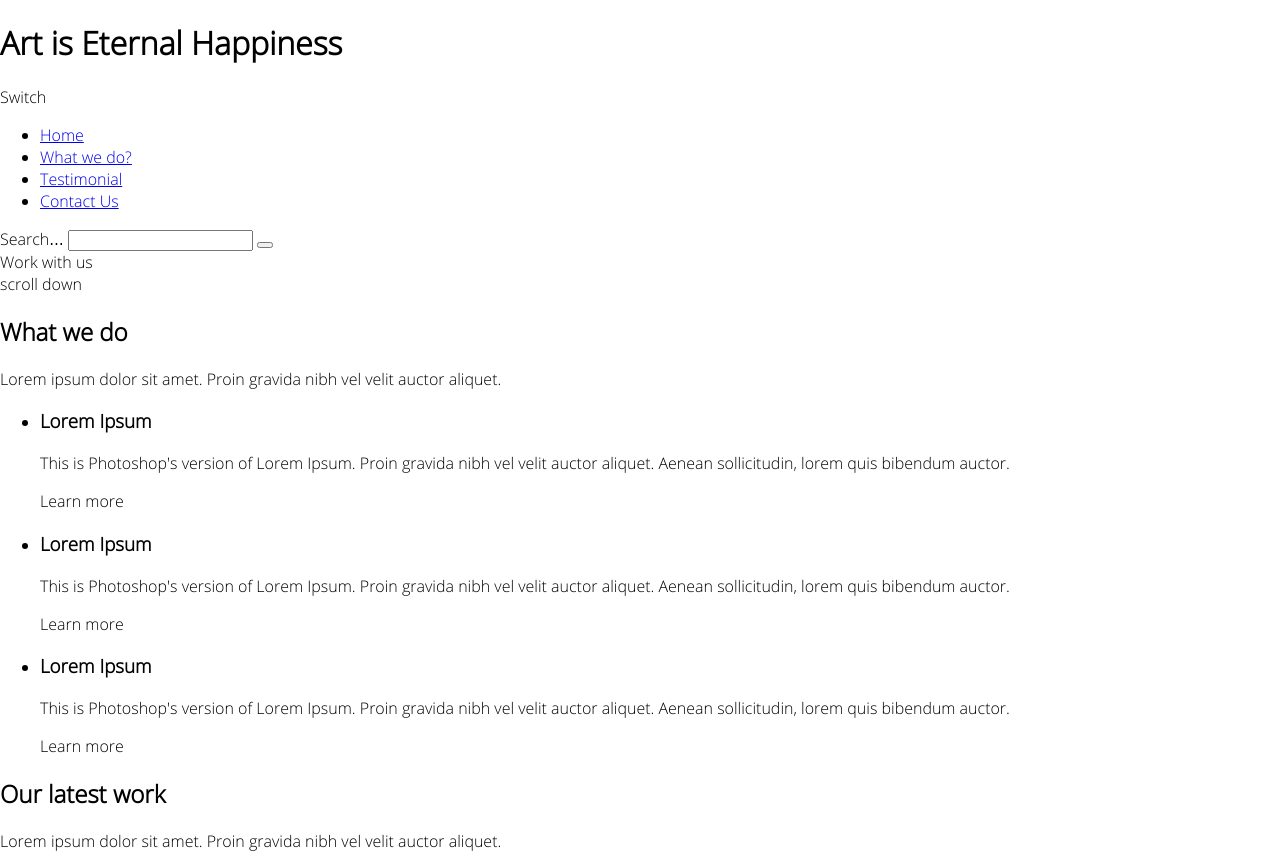
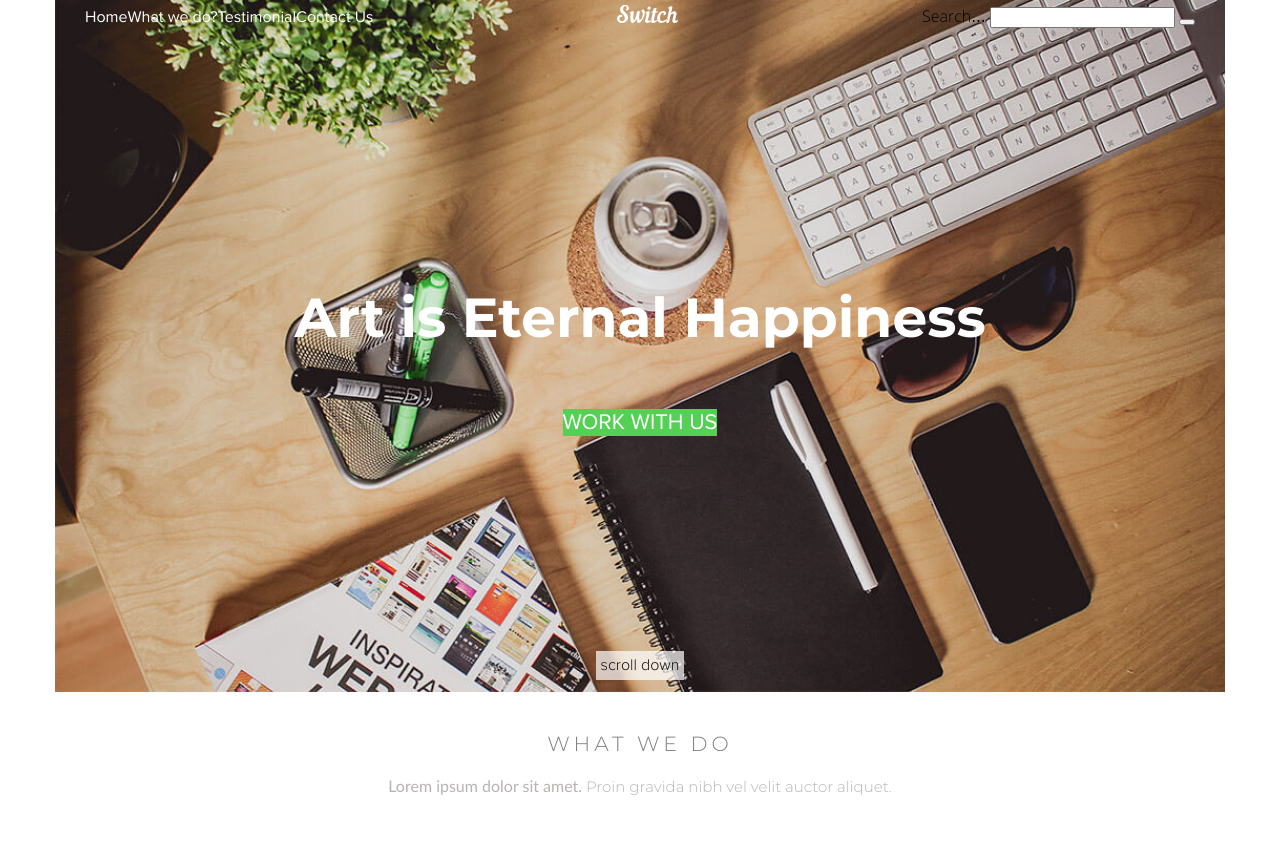
Before and after one commit to Redrica/The-SWITCH, a website: page source/index.html in a window 1280 px wide. Shown: the top 855 px of the page. Drawn offline with nearby package versions, Linux system fonts and the light colour scheme; files that its build step writes are made by us from their sources.

Commit message:
Start styling, made header and features blocks

```diff
--- a/package.json
+++ b/package.json
@@ -11,6 +11,7 @@
     "del": "^3.0.0",
     "eslint": "^4.19.1",
     "gulp": "^3.9.1",
+    "gulp-plumber": "^1.2.0",
     "gulp-sass": "^4.0.0",
     "run-sequence": "^2.2.1",
     "stylelint": "^9.2.0"
--- a/source/index.html
+++ b/source/index.html
@@ -19,19 +19,21 @@
   <div class="page-header__wrapper">
     <h1 class="page-header__title">Art is Eternal Happiness</h1>
     <nav class="page-header__nav  main-nav">
-      <a class="main-nav__logo-link">Switch</a>
+      <a class="main-nav__logo-link">
+        <img src="img/icon-logo.svg" width="61" height="18" alt="Switch logotype">
+      </a>
       <ul class="main-nav__list  main-menu">
-        <li class="main-nav__item">
-          <a class="main-nav__link" href="#">Home</a>
+        <li class="main-menu__item">
+          <a class="main-menu__link" href="#">Home</a>
         </li>
-        <li class="main-nav__item">
-          <a class="main-nav__link" href="#">What we do?</a>
+        <li class="main-menu__item">
+          <a class="main-menu__link" href="#">What we do?</a>
         </li>
-        <li class="main-nav__item">
-          <a class="main-nav__link" href="#">Testimonial</a>
+        <li class="main-menu__item">
+          <a class="main-menu__link" href="#">Testimonial</a>
         </li>
-        <li class="main-nav__item">
-          <a class="main-nav__link" href="#">Contact Us</a>
+        <li class="main-menu__item">
+          <a class="main-menu__link" href="#">Contact Us</a>
         </li>
       </ul>
       <form class="main-nav__form  form-search" method="get" action="https://echo.htmlacademy.ru">
@@ -47,10 +49,10 @@
 
 <main class="page-main">
   <section class="promo">
-    <div class="page-main__wrapper">
+    <div class="promo__wrapper">
       <header class="promo__header  section-header">
         <h2 class="section-header__title">What we do</h2>
-        <p class="section-header__subtitle">Lorem ipsum dolor sit amet. Proin gravida nibh vel velit auctor aliquet.</p>
+        <p class="section-header__subtitle"><span class="section-header__subtitle--start">Lorem ipsum dolor sit amet.</span> Proin gravida nibh vel velit auctor aliquet.</p>
       </header>
       <ul class="promo__list  features">
         <li class="features__item">
@@ -76,7 +78,7 @@
     <div class="portfolio__wrapper">
       <header class="portfolio__header  section-header">
         <h2 class="section-header__title">Our latest work</h2>
-        <p class="section-header__subtitle">Lorem ipsum dolor sit amet. Proin gravida nibh vel velit auctor aliquet.</p>
+        <p class="section-header__subtitle"><span class="section-header__subtitle--start">Lorem ipsum dolor sit amet.</span> Proin gravida nibh vel velit auctor aliquet.</p>
       </header>
       <section class="portfolio__works  gallery">
         <div class="gallery__transition">
@@ -141,7 +143,7 @@
     <div class="testimonials__wrapper">
       <header class="testimonials__header  section-header">
         <h2 class="section-header__title">Testimonials</h2>
-        <p class="section-header__subtitle">Lorem ipsum dolor sit amet. Proin gravida nibh vel velit auctor aliquet.</p>
+        <p class="section-header__subtitle"><span class="section-header__subtitle--start">Lorem ipsum dolor sit amet.</span> Proin gravida nibh vel velit auctor aliquet.</p>
       </header>
       <div class="testimonials__slider  slider">
         <button class="slider__switch  switch"><span class="visually-hidden">Preview</span></button>
@@ -180,7 +182,7 @@
     <div class="clients__wrapper">
       <header class="clients__header  section-header">
         <h2 class="section-header__title">Our happy client</h2>
-        <p class="section-header__subtitle">Lorem ipsum dolor sit amet. Proin gravida nibh vel velit auctor aliquet.</p>
+        <p class="section-header__subtitle"><span class="section-header__subtitle--start">Lorem ipsum dolor sit amet.</span> Proin gravida nibh vel velit auctor aliquet.</p>
       </header>
       <ul class="clients__list  picture-grid">
         <li class="picture-grid__item">
@@ -232,7 +234,7 @@
     <div class="team__wrapper">
       <header class="team__header  section-header">
         <h2 class="section-header__title">Meet the team</h2>
-        <p class="section-header__subtitle">Lorem ipsum dolor sit amet. Proin gravida nibh vel velit auctor aliquet.</p>
+        <p class="section-header__subtitle"><span class="section-header__subtitle--start">Lorem ipsum dolor sit amet.</span> Proin gravida nibh vel velit auctor aliquet.</p>
       </header>
       <ul class="team__list  subject">
         <li class="subject__item">
--- /dev/null
+++ b/source/sass/blocks/btn.scss
@@ -0,0 +1,9 @@
+@import "../variables";
+@import "../mixins";
+
+.btn {
+  @include text($proxima, 16px, 400, $white);
+  text-transform: uppercase;
+  text-decoration: none;
+  background-color: #54d154;
+}
--- /dev/null
+++ b/source/sass/blocks/features.scss
@@ -0,0 +1,27 @@
+@import "../variables";
+@import "../mixins";
+
+.features {
+  @include list;
+  display: flex;
+}
+
+.features__item {
+  display: flex;
+  flex-direction: column;
+  align-items: center;
+  flex-basis: 350px;
+  margin: 0 $column-gap;
+  padding: 0 35px;
+}
+
+.features__title {
+  @include text ($proxima, 24px, 700, $gray-middle);
+  margin-bottom: 15px;
+}
+
+.features__description {
+  @include text($montserrat, 15px, 300, $gray-middle);
+  margin-bottom: 25px;
+  text-align: center;
+}
--- /dev/null
+++ b/source/sass/blocks/main-menu.scss
@@ -0,0 +1,12 @@
+@import "../variables";
+@import "../mixins";
+
+.main-menu {
+  @include list;
+  display: flex;
+}
+
+.main-menu__link {
+  @include text($proxima, 16px, 400, $white);
+  text-decoration: none;
+}
--- /dev/null
+++ b/source/sass/blocks/main-nav.scss
@@ -0,0 +1,17 @@
+@import "../variables";
+@import "../mixins";
+
+.main-nav {
+  display: flex;
+  width: 100%;
+  justify-content: center;
+}
+
+.main-nav__list {
+  margin-right: auto;
+  order: -1;
+}
+
+.main-nav__form {
+  margin-left: auto;
+}
--- a/source/sass/blocks/page-header.scss
+++ b/source/sass/blocks/page-header.scss
@@ -0,0 +1,43 @@
+@import "../variables";
+@import "../mixins";
+
+.page-header {
+  background-color: $white;
+}
+.page-header__wrapper {
+  @include wrapper;
+  display: flex;
+  flex-direction: column;
+  padding: 5px $side-padding 12px;
+  background-image: url("../../img/background-clip.jpg");
+  background-repeat: no-repeat;
+  background-size: cover;
+  background-color: $milk-chocolate;
+}
+
+.page-header__title {
+  @include text($montserrat, 55px, 700, $white);
+  width: 100%;
+  margin-bottom: 25px;
+  padding: $side-padding;
+  text-align: center;
+}
+
+.page-header__nav {
+  order: -1;
+  margin-bottom: 230px;
+}
+
+.page-header__link {
+  @include text($proxima, 22px, 400, $white);
+  display: block;
+  margin: 0 auto 215px;
+  text-decoration: none;
+}
+
+.page-header__scroll {
+  @include text($proxima, 16px, 300, $black-almost);
+  margin: 0 auto;
+  padding: 5px;
+  background-color: rgba(255, 255, 255, 0.7);
+}
--- /dev/null
+++ b/source/sass/blocks/promo.scss
@@ -0,0 +1,15 @@
+@import "../variables";
+@import "../mixins";
+
+.promo {
+  padding: 41px $column-gap 73px;
+  background-color: $white;
+}
+
+.promo__wrapper {
+  @include wrapper;
+}
+
+.promo__header {
+  margin-bottom: 70px;
+}
--- /dev/null
+++ b/source/sass/blocks/section-header.scss
@@ -0,0 +1,27 @@
+@import "../variables";
+@import "../mixins";
+
+.section-header {
+  display: flex;
+  flex-direction: column;
+  align-items: center;
+  width: 100%;
+}
+
+.section-header__title {
+  @include text($montserrat, 20.5px, 300, $gray-middle);
+  margin-bottom: 18px;
+  text-transform: uppercase;
+  letter-spacing: 0.2em;
+}
+
+.section-header__subtitle {
+  @include text($montserrat, 15px, 300, $gray);
+  margin: 0;
+  padding: 0;
+}
+
+.section-header__subtitle--start {
+  font-family: $opensans;
+  font-size: 16px;
+}
--- a/source/sass/global.scss
+++ b/source/sass/global.scss
@@ -57,6 +57,14 @@ body {
   font-family: "Open Sans", "Tahoma", sans-serif;
 }
 
+h1 {
+  font-family: "Proxima Nova", "Times New Roman", sans-serif;
+}
+
+p {
+  font-family: "Montserrat", "Century Gothic", sans-serif;
+}
+
 .visually-hidden:not(:focus):not(:active) {
   position: absolute;
 
--- a/source/sass/mixins.scss
+++ b/source/sass/mixins.scss
@@ -0,0 +1,22 @@
+@import "variables";
+
+@mixin wrapper {
+  width: $max-width;
+  margin: 0 auto;
+}
+
+@mixin list {
+  margin: 0;
+  padding: 0;
+  list-style: none;
+}
+
+@mixin text ($family, $size, $weight, $color) {
+  margin: 0;
+  padding: 0;
+  font-family: $family;
+  font-size: $size;
+  line-height: 1.2;
+  font-weight: $weight;
+  color: $color;
+}
--- a/source/sass/style.scss
+++ b/source/sass/style.scss
@@ -1,3 +1,8 @@
+@import "blocks/btn";
+@import "blocks/features";
+@import "blocks/main-menu";
+@import "blocks/main-nav";
+@import "blocks/page-header";
+@import "blocks/promo";
+@import "blocks/section-header";
 @import "global.scss";
-@import "mixins";
-@import "variables";
--- a/source/sass/variables.scss
+++ b/source/sass/variables.scss
@@ -0,0 +1,34 @@
+// My Web Colors
+
+// GREENS
+$dark-green: #207b20;
+$grass-green: #2b9b2b;
+$grass-green-light: #3eba3e;
+$green-light: #54d154;
+$mint-green: #c5e9c5;
+$mint-green-light: #e1f3e1;
+
+// GRAYS
+
+$black: #000000;
+$black-almost: #111111;
+$gray-darkest: #222222;
+$gray-dark: #333333;
+$gray-middle: #828181;
+$gray: #b7b3b3;
+
+$white: #ffffff;
+
+
+$milk-chocolate: #c38851;
+
+
+// My Constants
+$max-width: 1170px;
+$side-padding: 30px;
+$column-gap: 15px;
+
+// My Fonts
+$proxima: "Proxima Nova", "Century Gothic", sans-serif;
+$opensans: "OpenSans", "Trebuchet MS", sans-serif;
+$montserrat: "Montserrat", "Tahoma", sans-serif;
```
Also changed, not shown: gulpfile.js (+3 -51 lines), source/img/search.png (added), 1 other file.
